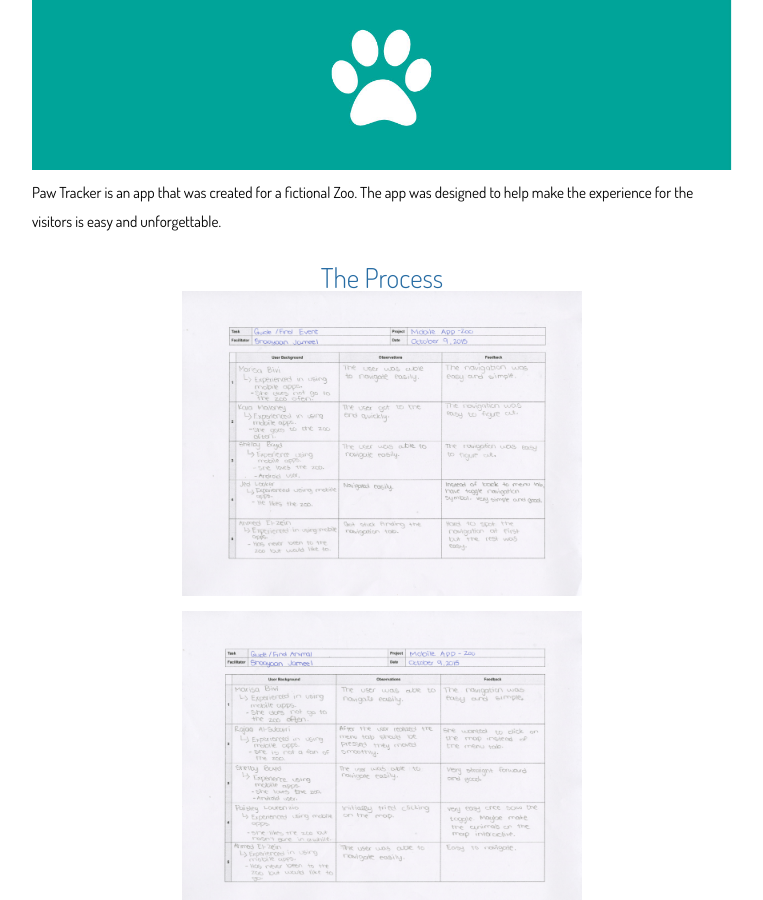
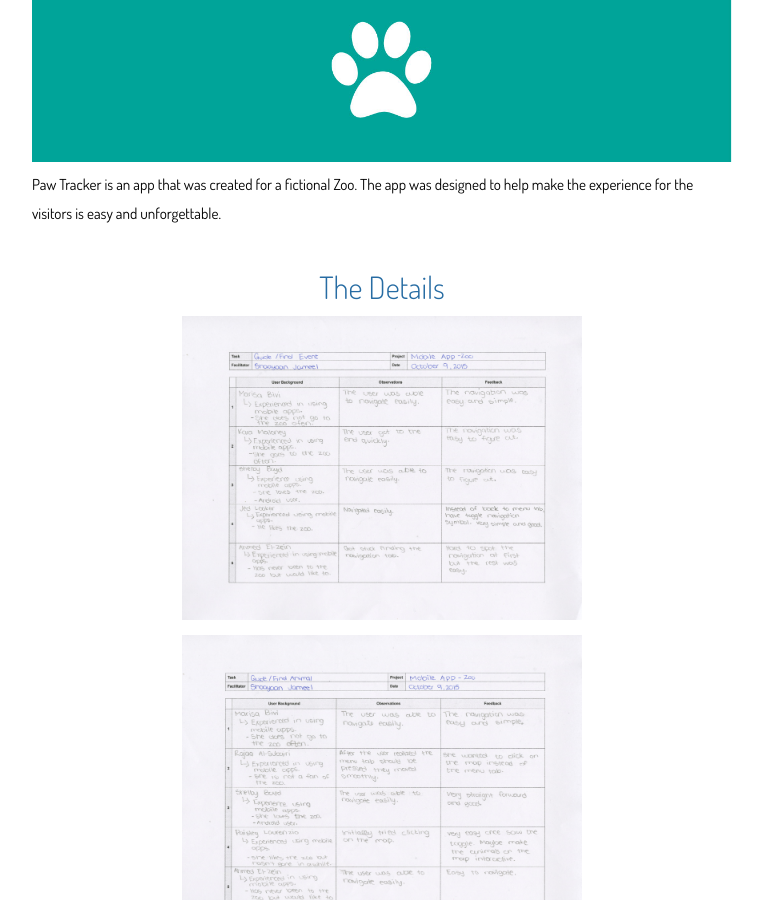
Before and after one commit to shaayaanjameel/portfolio, a Jekyll site: the page built from portfolio/paw-tracker.html, in a window 1280 px wide and 900 px high, scrolled down 4995 px. Shown: the whole window, without its empty margins (258-1021 px from the left). Built offline with Jekyll 4.4.1, drawn with Linux system fonts in a browser that asks for light colours; Markdown is read by kramdown in place of the engine named in the settings.

Commit message:
updated layouts

```diff
--- a/_layouts/default.html
+++ b/_layouts/default.html
@@ -24,7 +24,7 @@
       <li>WORK</li>
     </a>
 
-    <a href="{{site.baseurl}}/about/">
+    <a href="#about">
       <li>ABOUT</li>
     </a>
 
@@ -37,7 +37,6 @@
 <header role="banner">
   <a href="{{site.baseurl}}/">
     <img class="wordmark" src="{{site.baseurl}}/images/wordmark.svg/" alt="">
-<!--    <h1 class="logo">SHAAYAAN JAMEEL</h1>-->
   </a>
 </header>
 
--- a/_layouts/portfolio-piece-layout.html
+++ b/_layouts/portfolio-piece-layout.html
@@ -2,10 +2,10 @@
 layout: default
 ---
 
-<main role="main">
+<main role="main" class="portfolio">
   <div class="grid">
     <div class="unit unit-xs-1 unit-s-1 unit-m-1 unit-l-1 unit-xl-1 portfolio">
-      <h2 class="ptitle">{{page.title}}</h1>
+      <h1 class="ptitle">{{page.title}}</h1>
       <p>{{page.intro}}</p>
     </div>
 
@@ -15,7 +15,7 @@
     </div>
 
     <div class="unit unit-xs-1 unit-s-1 unit-m-1 unit-l-1 unit-xl-1 portfolio">
-      <h3 class="processtitle">The Process</h1>
+      <h2 class="processtitle">The Details</h1>
     </div>
 
     {% for thumb in page.thumbnails %}
```
